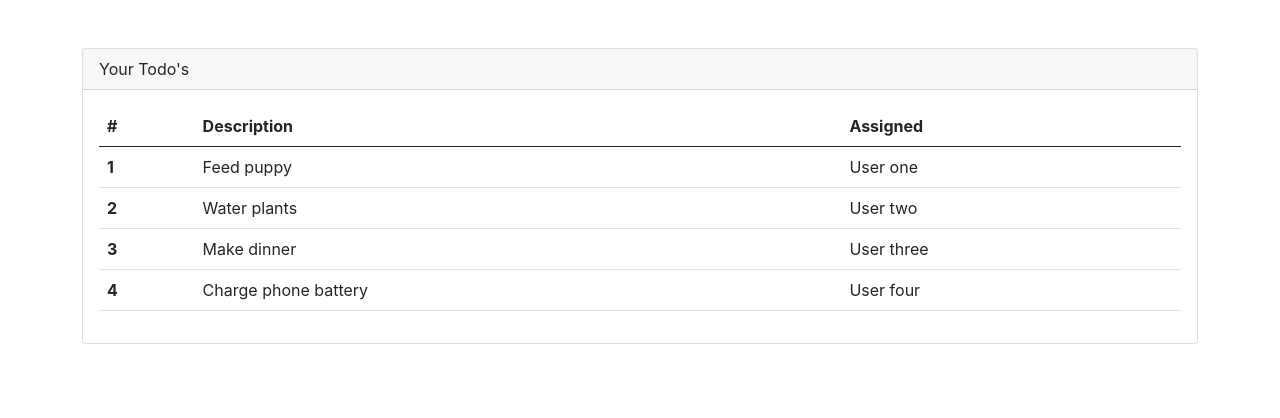
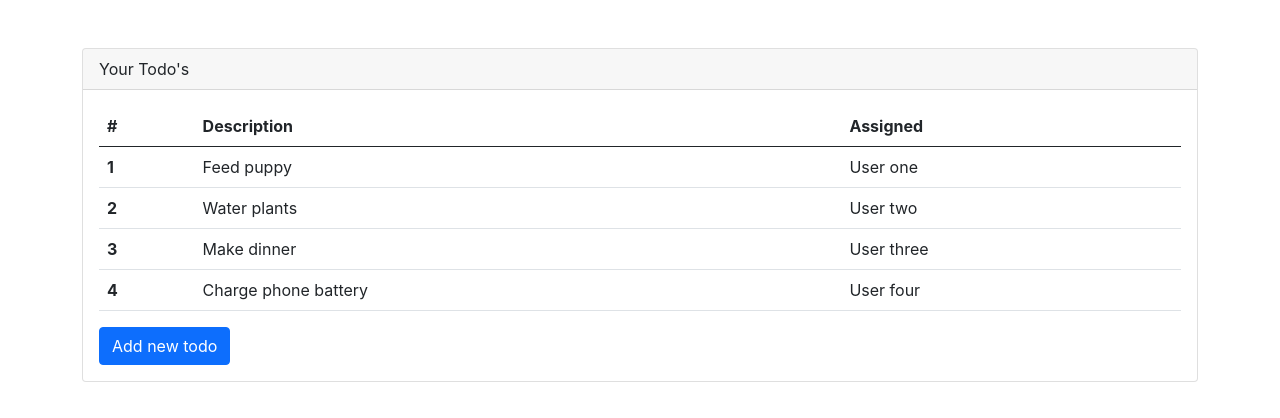
Before and after one commit to mchtshn/react-todo-demo, a React (Create React App) app: page / in a window 1280 px wide. Shown: the top 418 px of the page. Built offline with nearby package versions, Linux system fonts and the light colour scheme.

Commit message:
react onClick listener added

```diff
--- a/src/App.js
+++ b/src/App.js
@@ -10,6 +10,19 @@
     {rowNumber : 3 , rowDescription : 'Make dinner', rowAssigned : 'User three'},
     {rowNumber : 4 , rowDescription : 'Charge phone battery', rowAssigned : 'User four'}
     ]
+
+  const addTodo = () => {
+    if(todos.length>0){
+      const newTodo = {
+        rowNumber : todos.length+1,
+        rowDescription : 'New todo',
+        rowAssigned : 'New user'
+      };
+      todos.push(newTodo);
+      console.log(todos);
+    }
+  }
+
   return (
         <div className='mt-5 container'>
           <div className='card'>
@@ -18,6 +31,9 @@
             </div>
             <div className='card-body'>
               <TodoTable todos = {todos}/>
+              <button className='btn btn-primary' onClick={(addTodo)}>
+                Add new todo
+              </button>
             </div>
           </div>
         </div>
```
